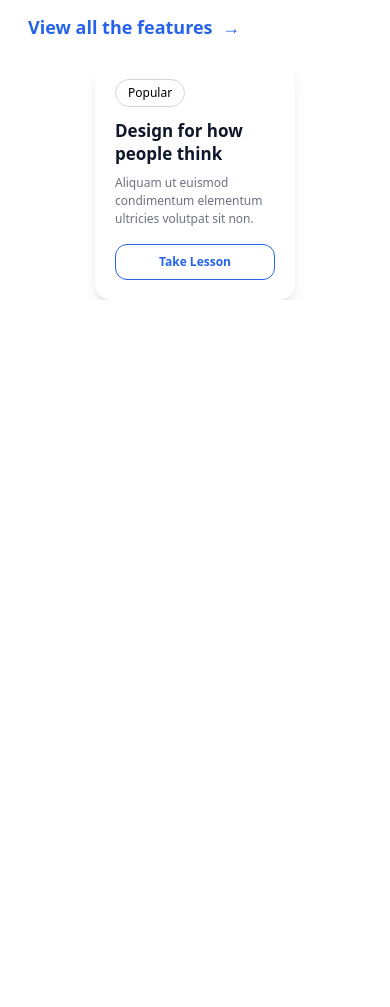
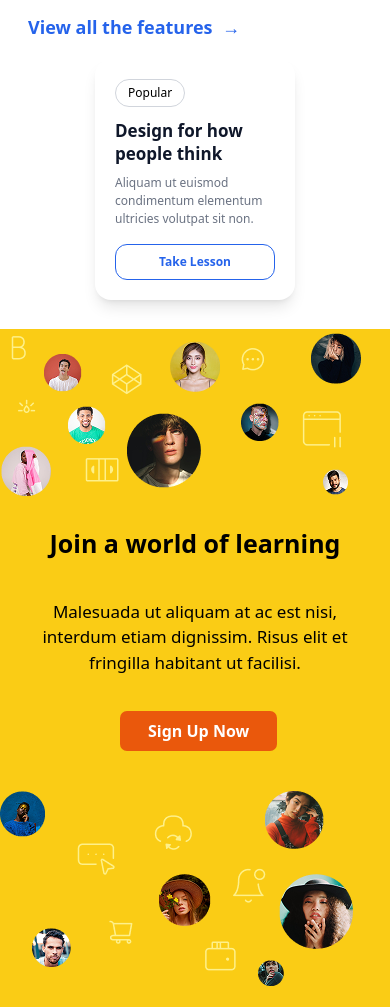
Before and after one commit to mnozilshoev-rgb/W2-Homework5, a website: page index.html in a window 390 px wide. Shown: the part 5566-6573 px from the top of the page. Before the commit the page ends 5866 px from the top, so only its background shows below. Drawn offline with Linux system fonts and the light colour scheme.

Commit message:
section 7 done

```diff
--- a/index.html
+++ b/index.html
@@ -138,7 +138,8 @@
                 international students
                 & teachers</h1>
             <p class="pl-7 pr-7 text-[17px] lg:text-left  lg:m-auto ">Morbi sit egestas dignissim pharetra, sed
-                    amet. Tempus justo senectus risus ac vel, velit, nunc. Eget commodo eget in aliquam facilisi facilisi nec
+                amet. Tempus justo senectus risus ac vel, velit, nunc. Eget commodo eget in aliquam facilisi facilisi
+                nec
                 magna hendrerit. Placerat ipsum sit tellus urna, faucibus aenean lorem faucibus integer.</p>
 
             <p class="pl-4 text-[18px] mt-5 text-[#2563EB]">Explore teachers and students ➔</p>
@@ -153,7 +154,8 @@
     </div>
 
 
-    <div class="flex-col h-auto max-w-[1400px] m-auto bg-[#0F172A] mt-30 pb-30 pt-30 lg:flex lg:flex-row lg:justify-around lg:p-10">
+    <div
+        class="flex-col h-auto max-w-[1400px] m-auto bg-[#0F172A] mt-30 pb-30 pt-30 lg:flex lg:flex-row lg:justify-around lg:p-10">
 
         <div class="flex-col items-center justify-center">
             <img class="ml-42 lg:ml-13 " src="./src/images/Icon (13).png" alt="">
@@ -184,15 +186,19 @@
         <div class="max-w-[1100px] m-auto flex justify-between items-center p-7">
             <h1 class="font-extrabold text-[25px] text-[#1E3A5F]">What everyone says</h1>
             <div class="flex gap-3">
-            <button class="border-2 border-[#EA580C] text-[#EA580C] rounded-full w-10 h-10 flex items-center justify-center text-[18px]">←</button>
-            <button class="border-2 border-[#EA580C] text-[#EA580C] rounded-full w-10 h-10 flex items-center justify-center text-[18px]">→</button>
+                <button
+                    class="border-2 border-[#EA580C] text-[#EA580C] rounded-full w-10 h-10 flex items-center justify-center text-[18px]">←</button>
+                <button
+                    class="border-2 border-[#EA580C] text-[#EA580C] rounded-full w-10 h-10 flex items-center justify-center text-[18px]">→</button>
             </div>
         </div>
 
         <div class="max-w-[1100px] m-auto flex gap-5 p-7 ">
 
             <div class="flex-col bg-white rounded-2xl shadow-md p-7 min-w-[300px] lg:min-w-[320px] ">
-            <p class="text-[15px] text-[#0F172A] ">Lacus vestibulum ultricies mi risus, duis non, volutpat nullam non. Magna congue nisi maecenas elit aliquet eu sed consectetur. Vitae quis cras vitae praesent morbi adipiscing purus consectetur mi.</p>
+                <p class="text-[15px] text-[#0F172A] ">Lacus vestibulum ultricies mi risus, duis non, volutpat nullam
+                    non. Magna congue nisi maecenas elit aliquet eu sed consectetur. Vitae quis cras vitae praesent
+                    morbi adipiscing purus consectetur mi.</p>
                 <div class="flex items-center gap-3 mt-7">
                     <img class="w-12 h-12 rounded-full object-cover" src="./src/images/User Thumb.png" alt="">
                     <div>
@@ -203,7 +209,9 @@
             </div>
 
             <div class="flex-col bg-white rounded-2xl shadow-md p-7 min-w-[300px] lg:min-w-[320px] hidden lg:block">
-            <p class="text-[15px] text-[#0F172A] ">Odio rhoncus ornare ut quam. Molestie vel duis quis scelerisque ut id. In tortor turpis viverra sagittis ultrices nisi, nec tortor. Vestibulum, ultrices ultricies neque, hac ultricies dolor.</p>
+                <p class="text-[15px] text-[#0F172A] ">Odio rhoncus ornare ut quam. Molestie vel duis quis scelerisque
+                    ut id. In tortor turpis viverra sagittis ultrices nisi, nec tortor. Vestibulum, ultrices ultricies
+                    neque, hac ultricies dolor.</p>
                 <div class="flex items-center gap-3 mt-7">
                     <img class="w-12 h-12 rounded-full object-cover" src="./src/images/User Thumb (1).png" alt="">
                     <div>
@@ -216,7 +224,9 @@
 
 
             <div class="flex-col bg-white rounded-2xl p-7 min-w-[300px] lg:min-w-[320px] hidden lg:block shadow-md">
-            <p class="text-[15px] text-[#0F172A] leading-relaxed">Sagittis nunc egestas leo et malesuada urna risus. Morbi proin et cras aliquam. Diam tellus, amet, hac imperdiet. Tellus mi volutpat tellus, congue malesuada sit nisl donec a.</p>
+                <p class="text-[15px] text-[#0F172A] leading-relaxed">Sagittis nunc egestas leo et malesuada urna risus.
+                    Morbi proin et cras aliquam. Diam tellus, amet, hac imperdiet. Tellus mi volutpat tellus, congue
+                    malesuada sit nisl donec a.</p>
                 <div class="flex items-center gap-3 mt-7">
                     <img class="w-12 h-12 rounded-full object-cover" src="./src/images/User Thumb (2).png" alt="">
                     <div>
@@ -237,7 +247,9 @@
 
         <div class="flex-col lg:w-[45%]">
             <h1 class="font-extrabold text-[35px] lg:text-[45px] text-[#0F172A]">All the cool features</h1>
-            <p class="text-[#0F172A] text-[16px] mt-7 leading-relaxed">Mauris consequat, cursus pharetra et, habitasse rhoncus quis odio ac. In et dolor eu donec maecenas nulla. Cum sed orci, sit pellentesque quisque feugiat cras ullamcorper. Ultrices in amet, ullamcorper non viverra a, neque orci.</p>
+            <p class="text-[#0F172A] text-[16px] mt-7 leading-relaxed">Mauris consequat, cursus pharetra et, habitasse
+                rhoncus quis odio ac. In et dolor eu donec maecenas nulla. Cum sed orci, sit pellentesque quisque
+                feugiat cras ullamcorper. Ultrices in amet, ullamcorper non viverra a, neque orci.</p>
             <p class="text-[#2563EB] text-[18px] mt-8 font-semibold">View all the features &nbsp;→</p>
         </div>
 
@@ -247,8 +259,11 @@
             <div class="bg-white rounded-2xl shadow-lg p-5 w-[200px] mt-49 absolute lg:ml-[-260px] lg:mt-[-200px]">
                 <p class="text-[12px] border border-gray-300 rounded-full inline-block px-3 py-1 mb-3">Popular</p>
                 <h2 class="font-bold text-[17px] text-[#0F172A] leading-snug mb-2">Design for how people think</h2>
-                        <p class="text-[12px] text-gray-500 mb-4">Aliquam ut euismod condimentum elementum ultricies volutpat sit non.</p>
-                        <button class="w-full border border-[#2563EB] text-[#2563EB] rounded-xl text-[12px] font-semibold p-2">Take Lesson</button>
+                <p class="text-[12px] text-gray-500 mb-4">Aliquam ut euismod condimentum elementum ultricies volutpat
+                    sit non.</p>
+                <button
+                    class="w-full border border-[#2563EB] text-[#2563EB] rounded-xl text-[12px] font-semibold p-2">Take
+                    Lesson</button>
             </div>
 
 
@@ -257,7 +272,28 @@
     </div>
 
 
+    <div style="background-image: url('./src/images/nax.png');"
+        class="bg-cover bg-center bg-no-repeat min-h-screen mt-70 lg:mt-15 hidden lg:block">
+        <h1 class="p-7 font-extrabold text-[40px] items-center text-center lg:pt-40">Join a world of learning</h1>
+        <p class="text-center">Malesuada ut aliquam at ac est nisi, interdum etiam dignissim. <br>
+            Risus elit et fringilla habitant ut facilisi.</p>
+        <button class="text-[white] font-bold bg-[#EA580C] rounded-[7px] p-2 pl-7 pr-7 lg:ml-135 lg:mt-10">Sign Up
+            Now</button>
 
+    </div>
+
+    <div class="lg:hidden bg-[#FACC15] h-auto mt-55">
+        <img src="./src/images/Cards Round.png" alt="">
+        <h1 class="p-7 font-extrabold text-[25px] items-center text-center ">Join a world of learning</h1>
+        <p class="text-center text-[17px] p-9 pt-2">Malesuada ut aliquam at ac est nisi, interdum etiam dignissim.
+            Risus elit et fringilla habitant ut facilisi.</p>
+        <button class="text-[white] font-bold bg-[#EA580C] rounded-[7px] p-2 pl-7 pr-7 ml-30 mb-10 ">Sign Up
+            Now</button>
+
+                   <img class="pb-5" src="./src/images/Cards Round (1).png" alt="">
+
+
+    </div>
 
 
 </body>
```
Also changed, not shown: src/images/Cards Round (1).png (added), src/images/Cards Round.png (added), src/output.css. Lines whose indentation alone changed are shown as unchanged.
